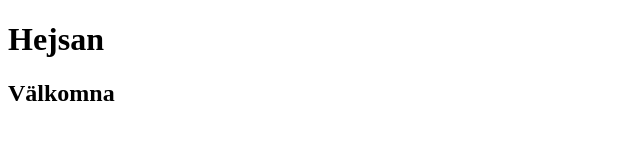
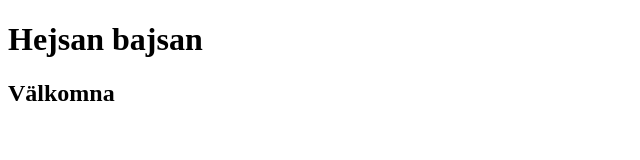
Before and after one commit to Deniz-98/grupp, a plain HTML site: page index.html in a window 1280 px wide. Shown: the whole page, without its empty margins (0-640 px from the left). Drawn offline with Linux system fonts and the light colour scheme.

Commit message:
andrade namn bajsan

```diff
--- a/index.html
+++ b/index.html
@@ -6,7 +6,7 @@
     <title>Document</title>
 </head>
 <body>
-    <h1>Hejsan</h1>
+    <h1>Hejsan bajsan</h1>
 
     <h2>Välkomna</h2>
 </body>
```
